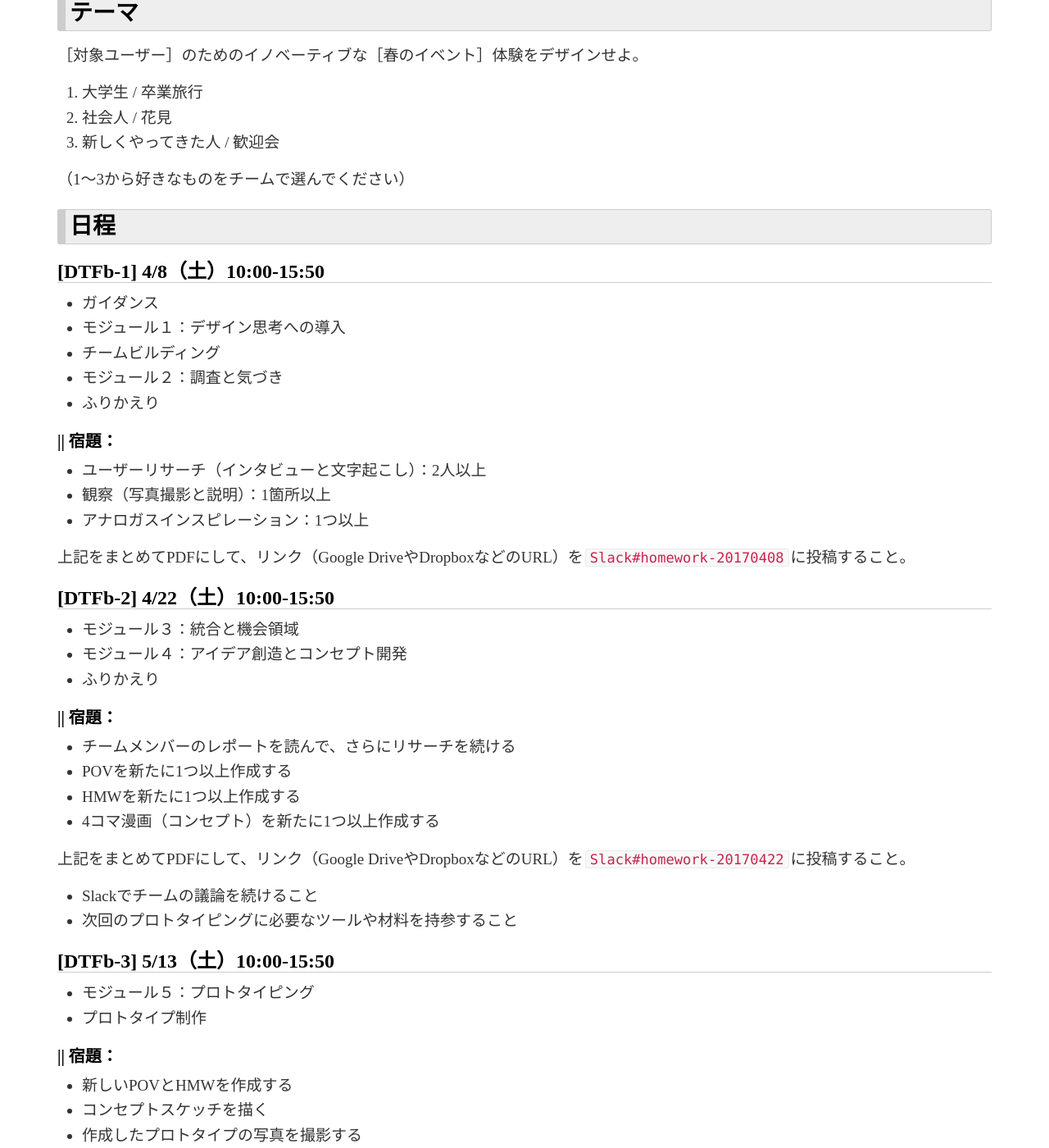
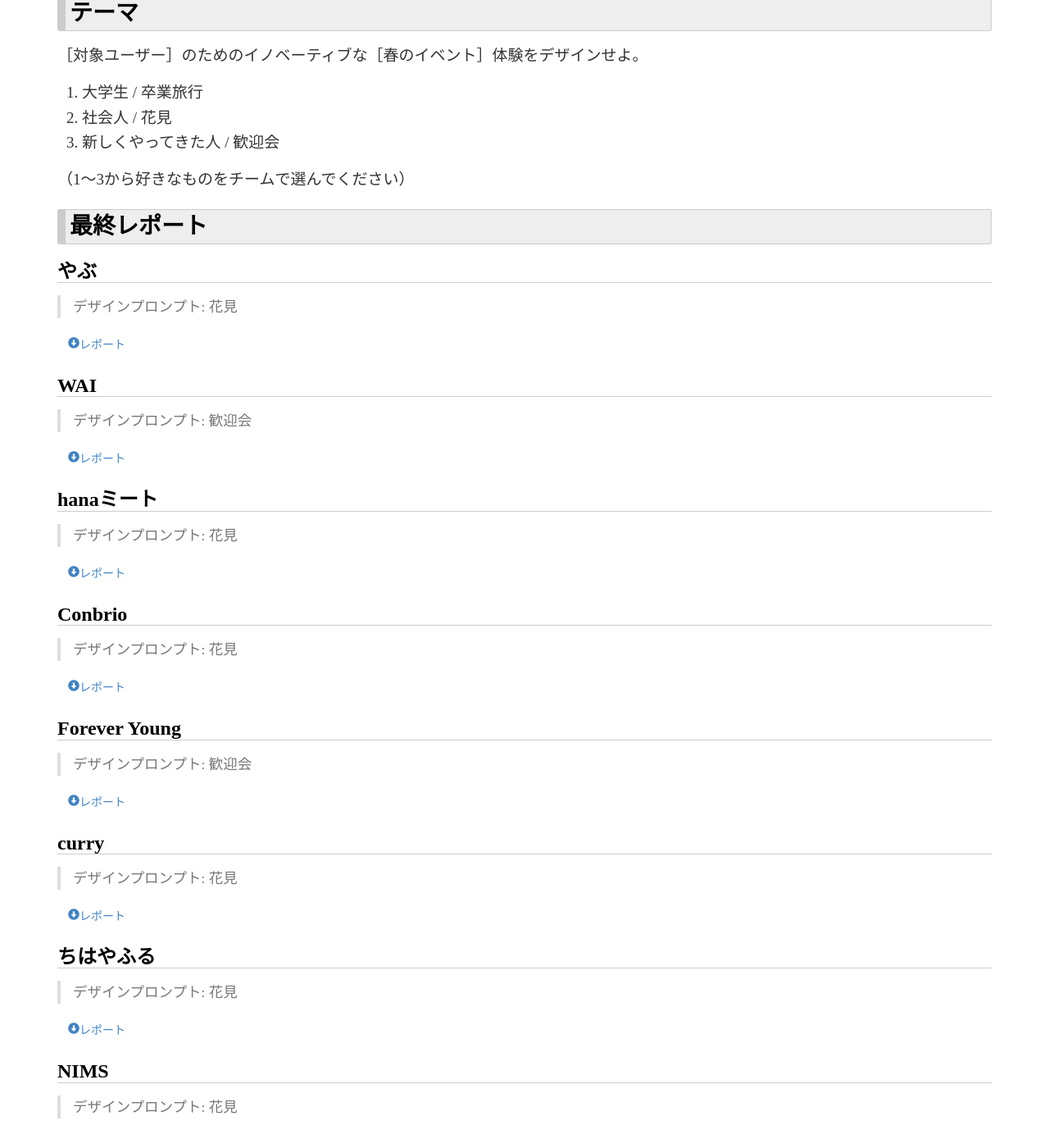
Before and after one commit to titech-edp/titech-edp.github.io, a Jekyll site: the page built from 2017-dtf-b/index.md, in a window 1280 px wide and 1400 px high, scrolled down 506 px. Shown: the whole window at 82% size. Built offline with Jekyll 4.4.1, drawn with Linux system fonts in a browser that asks for light colours; nearby versions of some CDN libraries; library files that are not in the unit come from our copies.

```diff
--- a/2017-dtf-b/index.md
+++ b/2017-dtf-b/index.md
@@ -12,6 +12,19 @@ title: 2017年度「デザイン思考基礎b」
 3. 新しくやってきた人 / 歓迎会
 
 （1〜3から好きなものをチームで選んでください）
+
+# 最終レポート
+
+{% for t in site.data["2017-dtf-b-teams"] %}
+<h2>{{ t.name }}</h2>
+<blockquote>デザインプロンプト: {{ t.theme }}</blockquote>
+<div class="btn-group" role="group">
+  {% for d in t.data %}
+    <a href="{{ d[1] }}" role="button" class="btn"><span class="glyphicon glyphicon-circle-arrow-down" aria-hidden="true" />{{ d[0] }}</a>
+  {% endfor %}
+</div>
+{% endfor %}
+
 
 # 日程
 
--- /dev/null
+++ b/_data/2017-dtf-b-teams.yml
@@ -0,0 +1,38 @@
+- name: やぶ
+  theme: 花見
+  data:
+    レポート: https://drive.google.com/file/d/0BywaVQdgdzGySnpFTzZjdEN5b0E/view
+
+- name: WAI
+  theme: 歓迎会
+  data:
+    レポート: https://drive.google.com/file/d/0BxUszyWp4SFGdU1EWjk0clhpMm8/view
+
+- name: hanaミート
+  theme: 花見
+  data:
+    レポート: https://drive.google.com/file/d/0B3sgyh10LPb1bnVUVFRya3FCeGs/view
+
+- name: Conbrio
+  theme: 花見
+  data:
+    レポート: https://drive.google.com/file/d/0B9-U4MRs0DF7ZE8zWEgxbFVrczA/view
+
+- name: Forever Young
+  theme: 歓迎会
+  data:
+    レポート: https://drive.google.com/file/d/0B0uQ_7Fjh_lEcDlHaFRNMDlTTHc/view
+
+- name: curry
+  theme: 花見
+  data:
+    レポート: https://www.dropbox.com/s/pzcaamqcfs8z948/%E6%9C%80%E7%B5%82%E3%83%AC%E3%83%9D%E3%83%BC%E3%83%88.pdf?dl=0
+
+- name: ちはやふる
+  theme: 花見
+  data:
+    レポート: https://drive.google.com/file/d/0B7963lISjt3EekktMkt4ZUFDY3M/view
+
+- name: NIMS
+  theme: 花見
+  data:
```
Also changed, not shown: 2017-dtf-a/index.md (+13 -0 lines), _data/2017-dtf-a-teams.yml (added, +25 -0 lines).
